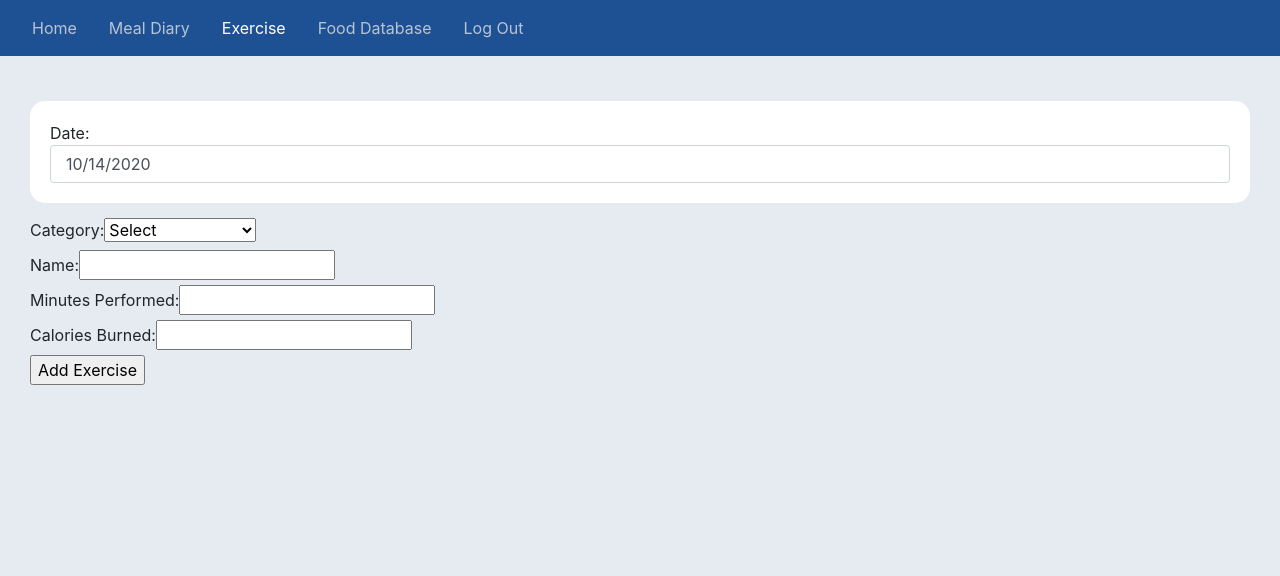
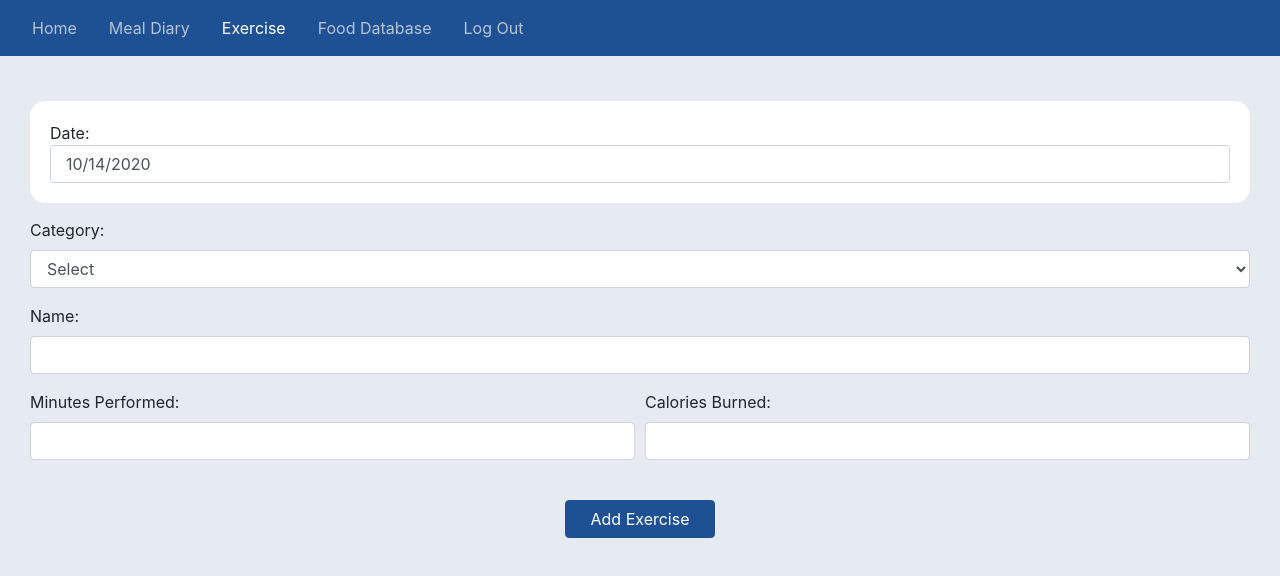
Before and after one commit to ahotchkin/react-fitness-frontend, a React (Create React App) app: page /exercises/new in a window 1280 px wide. Shown: the top 576 px of the page. Built offline with nearby package versions, Linux system fonts and the light colour scheme; no server answers.

Commit message:
Styleize 'Add Exercise' form

```diff
--- a/src/components/exercises/ExerciseInput.js
+++ b/src/components/exercises/ExerciseInput.js
@@ -32,45 +32,58 @@ class ExerciseInput extends Component {
   render() {
     return(
       <form onSubmit={this.handleSubmit}>
-        <label>Category: </label>
-        <select name="category" defaultValue="DEFAULT" onChange={this.handleOnChange}>
+        <div className="form-group">
+          <label htmlFor="category">Category: </label>
+          <select className="form-control" name="category" id="category" defaultValue="DEFAULT" onChange={this.handleOnChange}>
             <option value="DEFAULT" disabled hidden>Select</option>
             <option value="cardio">Cardio</option>
             <option value="strength">Strength Training</option>
             <option value="balance">Balance</option>
             <option value="stretching">Stretching</option>
           </select>
+        </div>
+
+        <div className="form-group">
+          <label htmlFor="name">Name: </label>
+          <input
+            type="text"
+            className="form-control"
+            name="name"
+            id="name"
+            onChange={this.handleOnChange}
+            value={this.state.name}
+          />
+        </div>
+
+        <div className="form-row">
+          <div className="form-group col-md-6">
+            <label htmlFor="duration_in_minutes">Minutes Performed: </label>
+            <input
+              type="number"
+              className="form-control"
+              name="duration_in_minutes"
+              id="duration_in_minutes"
+              onChange={this.handleOnChange}
+              value={this.state.duration_in_minutes}
+            />
+          </div>
+
+          <div className="form-group col-md-6">
+            <label htmlFor="calories_burned">Calories Burned: </label>
+            <input
+              type="number"
+              className="form-control"
+              name="calories_burned"
+              id="calories_burned"
+              onChange={this.handleOnChange}
+              value={this.state.calories_burned}
+            />
+          </div>
+        </div>
 
         <br />
 
-        <label>Name: </label>
-        <input
-          name="name"
-          onChange={this.handleOnChange}
-          value={this.state.name}
-        />
-
-        <br />
-
-        <label>Minutes Performed: </label>
-        <input
-          name="duration_in_minutes"
-          onChange={this.handleOnChange}
-          value={this.state.duration_in_minutes}
-        />
-
-        <br />
-
-        <label>Calories Burned: </label>
-        <input
-          name="calories_burned"
-          onChange={this.handleOnChange}
-          value={this.state.calories_burned}
-        />
-
-        <br />
-
-        <input type="submit" value="Add Exercise" />
+        <input type="submit" className="btn btn-primary-fill" value="Add Exercise" />
       </form>
     );
   };
```
Lines whose indentation alone changed are shown as unchanged.
